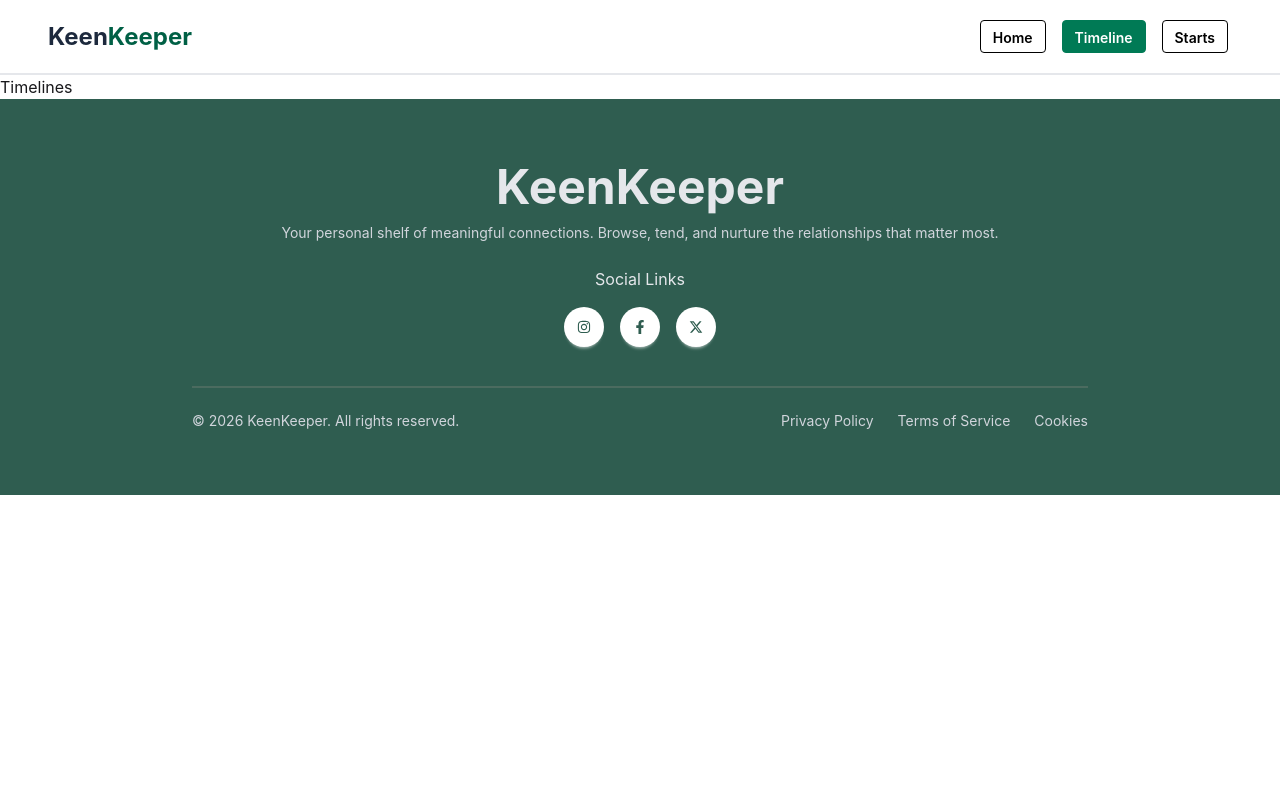
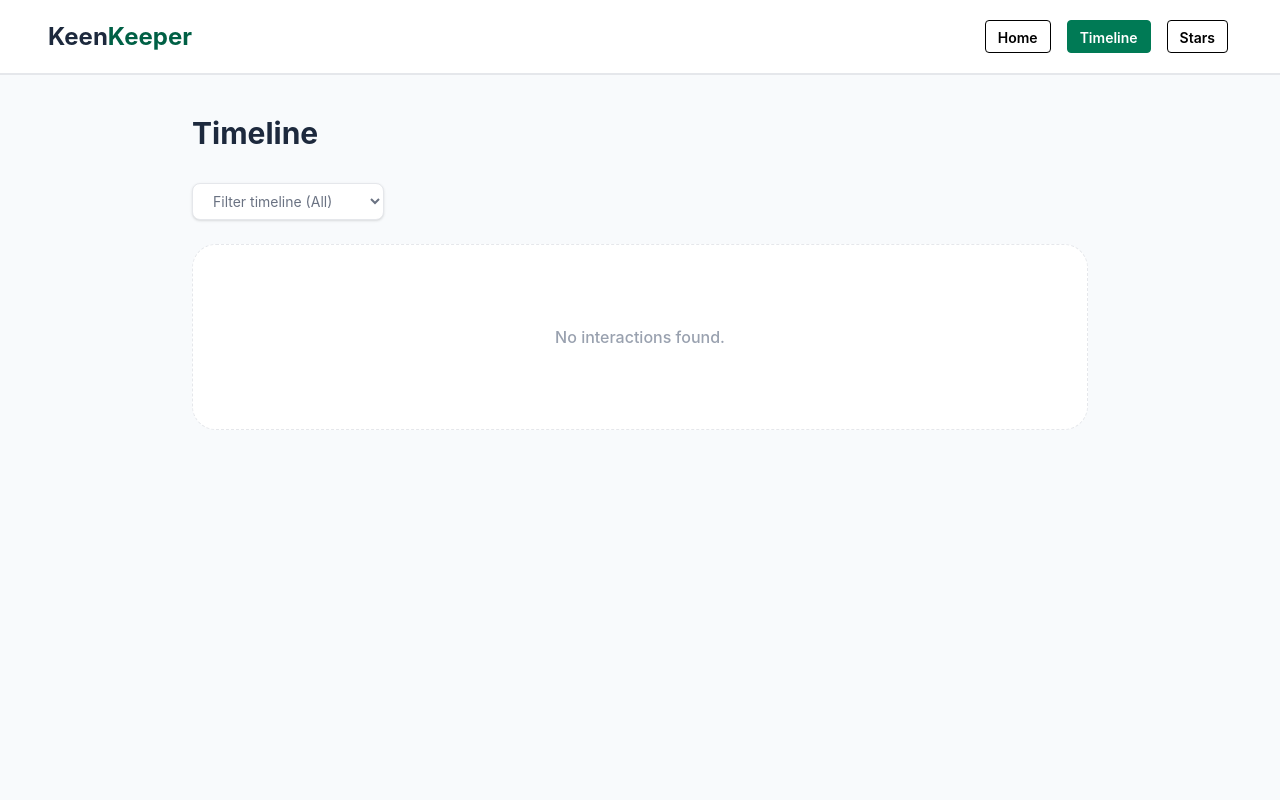
Before and after one commit to Shohan11369/assignment-07-keen-keeper, a React (Vite) app: page /timeline in a window 1280 px wide. Shown: the top 800 px of the page. Built offline with nearby package versions, Linux system fonts and the light colour scheme.

Commit message:
finished timeline and also solve some problems

```diff
--- a/package.json
+++ b/package.json
@@ -17,6 +17,7 @@
     "react-router": "^7.14.0",
     "react-router-dom": "^7.14.0",
     "react-spinners": "^0.17.0",
+    "react-toastify": "^11.0.5",
     "tailwindcss": "^4.2.2"
   },
   "devDependencies": {
--- a/src/components/shared/Navbar.jsx
+++ b/src/components/shared/Navbar.jsx
@@ -27,7 +27,7 @@ const Navbar = () => {
           </li>
 
           <li>
-            <MyNavLink to="/starts">Starts</MyNavLink>
+            <MyNavLink to="/stars">Stars</MyNavLink>
           </li>
         </ul>
       </div>
--- a/src/hooks/useFriendsData.jsx
+++ b/src/hooks/useFriendsData.jsx
@@ -1,22 +1,51 @@
-import React, { useEffect, useState } from "react";
+import { useEffect, useState } from "react";
 
 const useFriendsData = () => {
-  const [friends, setFriends] = useState([]);
-  const [loading, setLoading] = useState(true);
+
+  const [friends, setFriends] = useState(() => {
+    const saved = sessionStorage.getItem("friends_temporary_data");
+    return saved ? JSON.parse(saved) : [];
+  });
+
+  const [loading, setLoading] = useState(friends.length === 0);
 
   useEffect(() => {
     const fetchData = async () => {
-      const res = await fetch("/data.json");
-      const data = await res.json();
 
-      setTimeout(() => {
+      if (friends.length === 0) {
+        const res = await fetch("/data.json");
+        const data = await res.json();
+
         setFriends(data);
+
+        sessionStorage.setItem("friends_temporary_data", JSON.stringify(data));
         setLoading(false);
-      }, 1500);
+      } else {
+        setLoading(false);
+      }
     };
+
     fetchData();
   }, []);
-  return {friends, loading};
+
+
+  useEffect(() => {
+    if (friends.length > 0) {
+      sessionStorage.setItem("friends_temporary_data", JSON.stringify(friends));
+    }
+  }, [friends]);
+
+
+  useEffect(() => {
+    const handleUnload = () => {
+      sessionStorage.removeItem("friends_temporary_data");
+    };
+
+    window.addEventListener("beforeunload", handleUnload);
+    return () => window.removeEventListener("beforeunload", handleUnload);
+  }, []);
+
+  return { friends, loading, setFriends };
 };
 
 export default useFriendsData;
--- a/src/layout/RootLayout.jsx
+++ b/src/layout/RootLayout.jsx
@@ -2,6 +2,7 @@ import React from 'react';
 import { Outlet } from 'react-router';
 import Navbar from '../components/shared/Navbar';
 import Footer from '../components/shared/Footer';
+import { ToastContainer } from 'react-toastify';
 
 const RootLayout = () => {
     return (
@@ -9,6 +10,7 @@ const RootLayout = () => {
             <Navbar/>
             <Outlet/>
             <Footer/>
+            <ToastContainer />
         </div>
     );
 };
--- a/src/pages/FriendDetails/FriendDetails.jsx
+++ b/src/pages/FriendDetails/FriendDetails.jsx
@@ -1,41 +1,74 @@
-
-import { Link, useParams } from 'react-router';
-import useFriendsData from '../../hooks/useFriendsData';
-import { HashLoader } from 'react-spinners';
-import { IoCallOutline } from 'react-icons/io5';
-import { FiMessageSquare, FiVideo } from 'react-icons/fi';
-import { FaHome } from 'react-icons/fa';
+import { Link, useParams } from "react-router";
+import useFriendsData from "../../hooks/useFriendsData";
+import { HashLoader } from "react-spinners";
+import { IoCallOutline } from "react-icons/io5";
+import { FiMessageSquare, FiVideo } from "react-icons/fi";
+import { FaHome } from "react-icons/fa";
+import { toast } from "react-toastify";
 
 const FriendDetails = () => {
-
   const { id } = useParams();
-    const { friends, loading } = useFriendsData();
+  const { friends, loading, setFriends } = useFriendsData();
 
   const friend = friends?.find((f) => f.id === parseInt(id));
 
-if (loading) return (
+  const handleAction = (type) => {
+    const today = new Date().toLocaleDateString("en-US", {
+      year: "numeric",
+      month: "short",
+      day: "numeric",
+    });
+
+    // Success Toast
+    toast.success(`Successfully logged ${type} interaction!`);
+
+    const newInteraction = {
+      type: type,
+      bio: `Contacted via ${type.toLowerCase()}`,
+      date: today,
+    };
+
+
+    const updatedFriends = friends.map((f) => {
+      if (f.id === parseInt(id)) {
+        return {
+          ...f,
+          interactions: [newInteraction, ...(f.interactions || [])],
+        };
+      }
+      return f;
+    });
+
+    setFriends(updatedFriends);
+  };
+
+  if (loading)
+    return (
       <div className="h-screen flex justify-center items-center">
         <HashLoader color="#2f5d50" />
       </div>
-)
+    );
 
-if (!friend) return <div className="text-center p-10 font-bold">Friend not found</div>
+  if (!friend)
+    return <div className="text-center p-10 font-bold">Friend not found</div>;
 
   return (
     <div className="bg-slate-50 min-h-screen p-4 md:p-10 font-sans text-slate-800">
-        <div className='max-w-6xl mx-auto'>
-            <div className='flex justify-between'>
-                <h2 className='text-xl font-bold'>friend Details</h2>
-                <Link to="/" className="bg-white px-4 py-2 rounded-lg shadow-sm text-sm font-medium hover:bg-gray-50 transition-all border border-gray-100">
+      <div className="max-w-6xl mx-auto">
+        <div className="flex justify-between">
+          <h2 className="text-xl font-bold">friend Details</h2>
+          <Link
+            to="/"
+            className="bg-white px-4 py-2 rounded-lg shadow-sm text-sm font-medium hover:bg-gray-50 transition-all border border-gray-100"
+          >
             <FaHome /> Home
           </Link>
         </div>
 
-            <div className='grid grid-cols-1 lg:grid-cols-12 gap-8'>
+        <div className="grid grid-cols-1 lg:grid-cols-12 gap-8">
           {/* left side */}
-                <div className='lg:col-span-4 space-y-4'>
+          <div className="lg:col-span-4 space-y-4">
             <div className="bg-white rounded-3xl p-8 shadow-sm border border-gray-100 flex flex-col items-center text-center">
-
               <img
                 src={friend.picture}
                 alt={friend.name}
@@ -44,10 +77,11 @@ return (
 
               <h2 className="text-2xl font-bold">{friend.name}</h2>
 
-
               <div className="flex flex-col items-center gap-2 mt-3">
-                            <span className={`text-[10px] font-bold px-4 py-1 rounded-full uppercase text-white shadow-sm
-                                ${friend.status === 'overdue' ? 'bg-red-500' : 'bg-green-500'}`}>
+                <span
+                  className={`text-[10px] font-bold px-4 py-1 rounded-full uppercase text-white shadow-sm
+                                ${friend.status === "overdue" ? "bg-red-500" : "bg-green-500"}`}
+                >
                   {friend.status}
                 </span>
                 <span className="bg-green-100 text-green-700 text-[10px] font-bold px-4 py-1 rounded-full uppercase">
@@ -70,28 +104,37 @@ return (
                   Delete
                 </button>
               </div>
-
-
             </div>
           </div>
 
           {/* right side */}
 
           <div className="lg:col-span-8 space-y-6">
-
             {/* card*/}
             <div className="grid grid-cols-3 gap-4">
               <div className="bg-white p-6 rounded-3xl shadow-sm text-center border border-gray-50">
-                            <h3 className="text-4xl font-black text-slate-700">{friend.days_since_contact}</h3>
-                            <p className="text-gray-400 text-[10px] font-bold uppercase mt-2 tracking-wider">Days Since Contact</p>
+                <h3 className="text-4xl font-black text-slate-700">
+                  {friend.days_since_contact}
+                </h3>
+                <p className="text-gray-400 text-[10px] font-bold uppercase mt-2 tracking-wider">
+                  Days Since Contact
+                </p>
               </div>
               <div className="bg-white p-6 rounded-3xl shadow-sm text-center border border-gray-50">
-                            <h3 className="text-4xl font-black text-slate-700">{friend.goal}</h3>
-                            <p className="text-gray-400 text-[10px] font-bold uppercase mt-2 tracking-wider">Goal (Days)</p>
+                <h3 className="text-4xl font-black text-slate-700">
+                  {friend.goal}
+                </h3>
+                <p className="text-gray-400 text-[10px] font-bold uppercase mt-2 tracking-wider">
+                  Goal (Days)
+                </p>
               </div>
               <div className="bg-white p-6 rounded-3xl shadow-sm text-center border border-gray-50">
-                            <h3 className="text-xl font-bold text-teal-600 mt-3">{friend.next_due_date}</h3>
-                            <p className="text-gray-400 text-[10px] font-bold uppercase mt-2 tracking-wider">Next Due</p>
+                <h3 className="text-xl font-bold text-teal-600 mt-3">
+                  {friend.next_due_date}
+                </h3>
+                <p className="text-gray-400 text-[10px] font-bold uppercase mt-2 tracking-wider">
+                  Next Due
+                </p>
               </div>
             </div>
 
@@ -99,26 +142,56 @@ return (
             <div className="bg-white p-6 rounded-3xl shadow-sm border border-gray-50 flex justify-between items-center">
               <div>
                 <h4 className="font-bold text-slate-800">Relationship Goal</h4>
-                            <p className="text-sm text-gray-500 mt-1">Connect every <span className="font-bold text-black">{friend.goal} days</span></p>
+                <p className="text-sm text-gray-500 mt-1">
+                  Connect every{" "}
+                  <span className="font-bold text-black">
+                    {friend.goal} days
+                  </span>
+                </p>
               </div>
-                        <button className="px-5 py-2 border rounded-xl text-sm font-bold text-gray-600 hover:bg-gray-50 transition-all">Edit</button>
+              <button className="px-5 py-2 border rounded-xl text-sm font-bold text-gray-600 hover:bg-gray-50 transition-all">
+                Edit
+              </button>
             </div>
 
             {/* Quick section */}
             <div className="bg-white p-6 rounded-3xl shadow-sm border border-gray-50">
-                        <h4 className="font-bold text-slate-800 mb-6 uppercase text-xs tracking-widest">Quick Check-In</h4>
+              <h4 className="font-bold text-slate-800 mb-6 uppercase text-xs tracking-widest">
+                Quick Check-In
+              </h4>
               <div className="grid grid-cols-3 gap-4">
-                            <button className="flex flex-col items-center justify-center p-6 bg-slate-50 rounded-2xl border border-transparent hover:border-slate-200 transition-all gap-2 group">
-                                <span className="text-2xl group-hover:scale-110 transition-transform"><IoCallOutline /></span>
-                                <span className="text-[10px] font-black uppercase text-slate-500">Call</span>
+                <button
+                  onClick={() => handleAction("Call")}
+                  className="flex flex-col items-center justify-center p-6 bg-slate-50 rounded-2xl border border-transparent hover:border-slate-200 transition-all gap-2 group"
+                >
+                  <span className="text-2xl group-hover:scale-110 transition-transform">
+                    <IoCallOutline />
+                  </span>
+                  <span className="text-[10px] font-black uppercase text-slate-500">
+                    Call
+                  </span>
                 </button>
-                            <button className="flex flex-col items-center justify-center p-6 bg-slate-50 rounded-2xl border border-transparent hover:border-slate-200 transition-all gap-2 group">
-                                <span className="text-2xl group-hover:scale-110 transition-transform"><FiMessageSquare /></span>
-                                <span className="text-[10px] font-black uppercase text-slate-500">Text</span>
+                <button
+                  onClick={() => handleAction("Text")}
+                  className="flex flex-col items-center justify-center p-6 bg-slate-50 rounded-2xl border border-transparent hover:border-slate-200 transition-all gap-2 group"
+                >
+                  <span className="text-2xl group-hover:scale-110 transition-transform">
+                    <FiMessageSquare />
+                  </span>
+                  <span className="text-[10px] font-black uppercase text-slate-500">
+                    Text
+                  </span>
                 </button>
-                            <button className="flex flex-col items-center justify-center p-6 bg-slate-50 rounded-2xl border border-transparent hover:border-slate-200 transition-all gap-2 group">
-                                <span className="text-2xl group-hover:scale-110 transition-transform"><FiVideo /></span>
-                                <span className="text-[10px] font-black uppercase text-slate-500">Video</span>
+                <button
+                  onClick={() => handleAction("Video")}
+                  className="flex flex-col items-center justify-center p-6 bg-slate-50 rounded-2xl border border-transparent hover:border-slate-200 transition-all gap-2 group"
+                >
+                  <span className="text-2xl group-hover:scale-110 transition-transform">
+                    <FiVideo />
+                  </span>
+                  <span className="text-[10px] font-black uppercase text-slate-500">
+                    Video
+                  </span>
                 </button>
               </div>
             </div>
@@ -126,39 +199,51 @@ return (
             {/* recent interactions */}
             <div className="bg-white p-8 rounded-3xl shadow-sm border border-gray-50">
               <div className="flex justify-between items-center mb-8">
-                            <h4 className="font-bold text-slate-800 uppercase text-xs tracking-widest">Recent Interactions</h4>
-                            <button className="text-[10px] font-black text-slate-400 bg-gray-50 px-4 py-1.5 rounded-full hover:bg-gray-100 transition-all uppercase tracking-tighter"> Full History</button>
+                <h4 className="font-bold text-slate-800 uppercase text-xs tracking-widest">
+                  Recent Interactions
+                </h4>
+                <button className="text-[10px] font-black text-slate-400 bg-gray-50 px-4 py-1.5 rounded-full hover:bg-gray-100 transition-all uppercase tracking-tighter">
+                  {" "}
+                  Full History
+                </button>
               </div>
 
               <div className="space-y-6">
-
-                            <div className="flex justify-between items-start border-b border-gray-50 pb-6 last:border-0">
+                {friend.interactions && friend.interactions.length > 0 ? (
+                  friend.interactions.map((interaction, index) => (
+                    <div
+                      key={index}
+                      className="flex justify-between items-start border-b border-gray-50 pb-6 last:border-0"
+                    >
                       <div className="flex gap-4">
-                                    <div className="w-10 h-10 bg-slate-50 rounded-full flex items-center justify-center text-lg shadow-sm"><FiMessageSquare /></div>
+                        <div className="w-10 h-10 bg-slate-50 rounded-full flex items-center justify-center text-lg shadow-sm">
+                          {interaction.type === "Call" && <IoCallOutline />}
+                          {interaction.type === "Text" && <FiMessageSquare />}
+                          {interaction.type === "Video" && <FiVideo />}
+                        </div>
                         <div>
-                                        <p className="text-sm font-black text-slate-700 uppercase tracking-tighter">Text</p>
-                                        <p className="text-xs text-gray-400 mt-1">Asked for career advice</p>
+                          <p className="text-sm font-black text-slate-700 uppercase tracking-tighter">
+                            {interaction.type}
+                          </p>
+                          <p className="text-xs text-gray-400 mt-1">
+                            {interaction.bio}
+                          </p>
                         </div>
                       </div>
-                                <p className="text-[10px] font-black text-gray-300 uppercase tracking-widest mt-1">Jan 28, 2026</p>
+                      <p className="text-[10px] font-black text-gray-300 uppercase tracking-widest mt-1">
+                        {interaction.date}
+                      </p>
                     </div>
-
-                            <div className="flex justify-between items-start border-b border-gray-50 pb-6 last:border-0">
-                                <div className="flex gap-4">
-                                    <div className="w-10 h-10 bg-slate-50 rounded-full flex items-center justify-center text-lg shadow-sm"><IoCallOutline /></div>
-                                    <div>
-                                        <p className="text-sm font-black text-slate-700 uppercase tracking-tighter">Call</p>
-                                        <p className="text-xs text-gray-400 mt-1">Quick catch up call</p>
-                                    </div>
-                                </div>
-                                <p className="text-[10px] font-black text-gray-300 uppercase tracking-widest mt-1">Jan 15, 2026</p>
+                  ))
+                ) : (
+                  <p className="text-center text-gray-400 py-4 italic">
+                    No interactions yet.
+                  </p>
+                )}
               </div>
             </div>
           </div>
-
         </div>
-            </div>
-
       </div>
     </div>
   );
--- /dev/null
+++ b/src/pages/Stars/Stars.jsx
@@ -0,0 +1,11 @@
+import React from 'react';
+
+const Stars = () => {
+    return (
+        <div>
+            stars
+        </div>
+    );
+};
+
+export default Stars;
--- a/src/pages/TimeLine/TimeLine.jsx
+++ b/src/pages/TimeLine/TimeLine.jsx
@@ -1,11 +1,130 @@
-import React from 'react';
+import React, { useState, useMemo } from "react";
+import useFriendsData from "../../hooks/useFriendsData";
+import { HashLoader } from "react-spinners";
+import {
+  IoCallOutline,
+  IoChatbubbleEllipsesOutline,
+  IoVideocamOutline,
+  IoPeopleOutline,
+} from "react-icons/io5";
 
 const TimeLine = () => {
+  const { friends, loading } = useFriendsData();
+  const [filterType, setFilterType] = useState("All");
+
+
+  const allInteractions = useMemo(() => {
+    if (!friends) return [];
+    return friends.reduce((acc, friend) => {
+      const friendInteractions = (friend?.interactions || []).map((interaction) => ({
+        ...interaction,
+        friendName: friend.name,
+        friendPicture: friend.picture,
+      }));
+      return [...acc, ...friendInteractions];
+    }, []);
+  }, [friends]);
+
+
+  const processedInteractions = useMemo(() => {
+    let result = [...allInteractions];
+
+
+    if (filterType !== "All") {
+      result = result.filter((item) => {
+        if (filterType === "Calls") return item.type === "Call";
+        if (filterType === "Texts") return item.type === "Text";
+        if (filterType === "Video") return item.type === "Video" || item.type === "Video";
+        return true;
+      });
+    }
+
+
+    return result.sort((a, b) => new Date(b.date).getTime() - new Date(a.date).getTime());
+  }, [allInteractions, filterType]);
+
+  if (loading)
     return (
-        <div>
-            Timelines
+      <div className="h-screen flex justify-center items-center">
+        <HashLoader color="#2f5d50" />
+      </div>
+    );
+
+  return (
+    <div className="bg-slate-50 min-h-screen p-6 md:p-10 font-sans">
+      <div className="max-w-4xl mx-auto">
+        <h1 className="text-3xl font-bold text-slate-800 mb-8">Timeline</h1>
+
+        {/* filter option */}
+        <div className="mb-6">
+          <select
+            value={filterType}
+            onChange={(e) => setFilterType(e.target.value)}
+            className="bg-white border border-gray-200 text-gray-500 text-sm rounded-lg px-4 py-2 outline-none shadow-sm w-48 cursor-pointer"
+          >
+            <option value="All">Filter timeline (All)</option>
+            <option value="Calls">Calls</option>
+            <option value="Texts">Texts</option>
+            <option value="Video">Video</option>
+          </select>
         </div>
-    );
+
+        {/* timeline list*/}
+        <div className="space-y-4">
+          {processedInteractions.length > 0 ? (
+            processedInteractions.map((item, index) => (
+              <div
+                key={index}
+                className="bg-white p-5 rounded-xl shadow-sm border border-gray-50 flex items-center justify-between hover:shadow-md transition-shadow"
+              >
+                <div className="flex items-center gap-4">
+                  <div className="w-12 h-12 bg-slate-50 rounded-full flex items-center justify-center text-xl shadow-inner border border-gray-100">
+                    {item.type === "Call" && (
+                      <IoCallOutline className="text-slate-600" />
+                    )}
+                    {item.type === "Text" && (
+                      <IoChatbubbleEllipsesOutline className="text-slate-600" />
+                    )}
+                    {item.type === "Video" && (
+                      <IoVideocamOutline className="text-slate-600" />
+                    )}
+                    {(item.type === "Meetup" || item.type === "Meeting") && (
+                      <span className="text-xl">🤝</span>
+                    )}
+                  </div>
+
+                  <div>
+                    <h4 className="text-sm font-bold text-slate-700">
+                      {item.type}{" "}
+                      <span className="text-gray-400 font-medium italic">with</span>{" "}
+                      {item.friendName}
+                    </h4>
+                    <p className="text-[10px] font-black text-gray-300 uppercase tracking-widest mt-1">
+
+                      {new Date(item.date).toLocaleDateString('en-GB', {
+                        day: 'numeric',
+                        month: 'short',
+                        year: 'numeric'
+                      })}
+                    </p>
+                  </div>
+                </div>
+
+                {/* RIGHT SIDE*/}
+                <div className="text-gray-300">
+                  <IoPeopleOutline className="text-lg" />
+                </div>
+              </div>
+            ))
+          ) : (
+            <div className="text-center py-20 bg-white rounded-3xl border border-dashed border-gray-200">
+              <p className="text-gray-400 font-medium">No interactions found.</p>
+            </div>
+          )}
+        </div>
+      </div>
+    </div>
+  );
 };
 
 export default TimeLine;
--- a/src/router/Routes.jsx
+++ b/src/router/Routes.jsx
@@ -4,6 +4,7 @@ import HomePage from "../pages/HomePage/HomePage";
 import TimeLine from "../pages/TimeLine/TimeLine";
 import FriendDetails from "../pages/FriendDetails/FriendDetails";
 import NotFoundPage from "../pages/NotFoundPage/NotFoundPage";
+import Stars from "../pages/Stars/Stars";
 
 export const router = createBrowserRouter([
   {
@@ -22,6 +23,10 @@ export const router = createBrowserRouter([
         path: "/friend/:id",
         element: <FriendDetails/>,
       },
+      {
+        path: "/stars",
+        element: <Stars/>
+      }
 
     ],
 
```
Also changed, not shown: 1 other file (tests, documents, lock files or other folders). Lines whose indentation alone changed are shown as unchanged.
